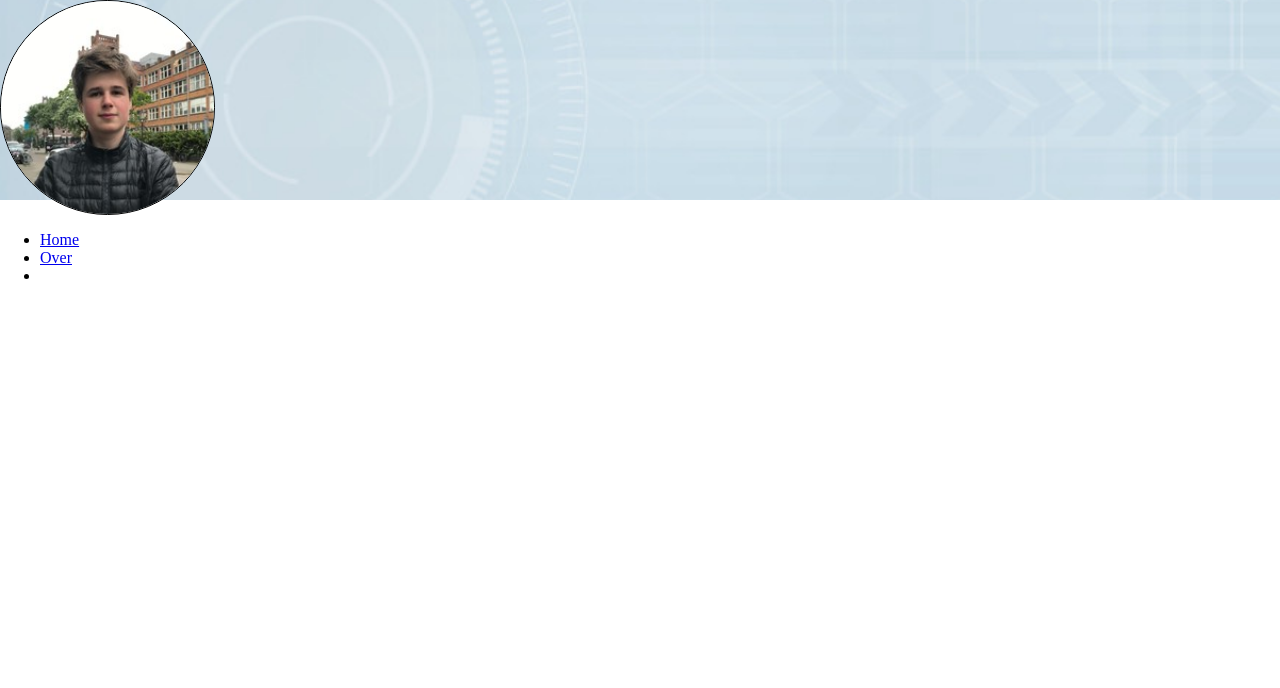
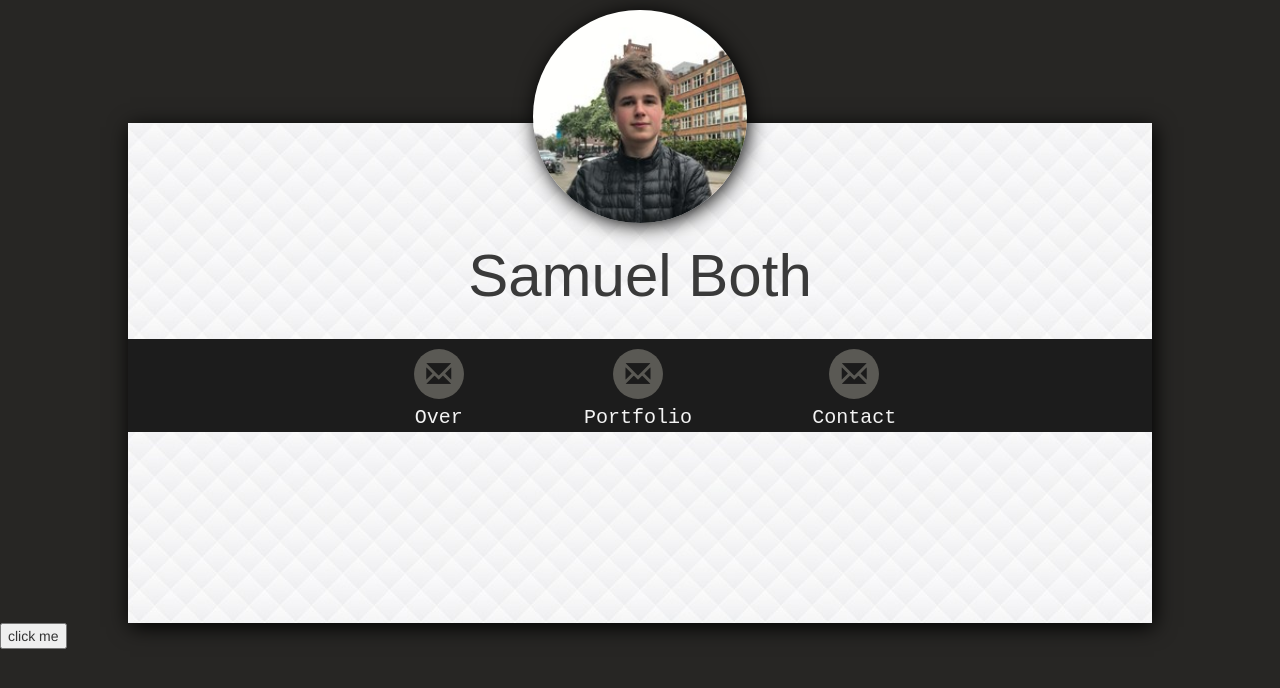
Before and after one commit to samuelboth1/portfolio_page, a plain HTML site: page index.html in a window 1280 px wide. Drawn offline with nearby package versions, Linux system fonts and the light colour scheme.

Commit message:
changing background
the changing background isn't working so I need to fix this

```diff
--- a/default.css
+++ /dev/null
@@ -1,35 +0,0 @@
-body {
-    margin: 0;
-    padding: 0;
-}
-
-/* navigation */
-header {
-	/*default things*/
-	margin: 0;
-	padding: 0;
-	height: 200px;
-	/*here is the background image*/
-	background-image: url('images/background-banner.jpg');
-	background-repeat: no-repeat;
-	background-position: center;
-	background-size: 100%;
-}
-.profiel-foto{
-	border: solid #000 1px;
-	border-radius: 50%;
-}
-
-/* all the grid sources */
-.col-1 {width: 8.33%;}
-.col-2 {width: 16.66%;}
-.col-3 {width: 25%;}
-.col-4 {width: 33.33%;}
-.col-5 {width: 41.66%;}
-.col-6 {width: 50%;}
-.col-7 {width: 58.33%;}
-.col-8 {width: 66.66%;}
-.col-9 {width: 75%;}
-.col-10 {width: 83.33%;}
-.col-11 {width: 91.66%;}
-.col-12 {width: 100%;}
--- a/index.css
+++ b/index.css
@@ -1,10 +1,86 @@
-@import url('default.css');
-
 body {
     margin: 0;
     padding: 0;
+	background-color: #272624;
+
 }
-/*.main-container{
-	border: solid #fff 5px;
-	background-color: #000;
-}*/
+
+/* navigation */
+header {
+	/*other styling things*/
+	padding: 0;
+    height: 500px;
+    width: 80%;
+    margin: auto;
+    margin-top: -100px;
+    box-shadow: 2px 4px 20px #000000;
+
+    /*background image place*/
+    background-image: url('images/white-background.jpg');
+    background-position: center;
+}
+.profiel-foto{
+	border-radius: 50%;
+	margin-left: 41.67%;
+    margin-top: 10px;
+    box-shadow: 2px 2px 20px #000;
+}
+.name {
+	padding-top: 110px;
+    text-align: center;
+    font-size: 60px;
+    color: #3a3a3a;
+    font-family: fantasy;
+}
+nav{
+	text-align: center;
+	margin-top: 20px;
+	background-color: #1c1c1c;
+	font-size: 20px;
+	font-family: monospace;
+}
+li{
+	display: inline-block;
+	margin: 1% 6% 0 5%;
+}
+a {
+	display: block;
+	color: #f3f3f3;
+	margin-top: 5px;
+}
+a:hover{
+	color: #a7a6a0;
+	text-decoration: none;
+}
+a:visited{
+	text-decoration: none;
+	color: #fbfbfb;
+}
+i {
+	font-size: 25px;
+}
+.header-icon{
+	border-radius: 50%;
+    height: 50px;
+    width: 50px;
+    color: #1b1b1b;
+    border: none;
+    background-color: #5a5954;
+    outline: 0;
+}
+
+
+
+/* all the grid sources */
+.col-1 {width: 8.33%;}
+.col-2 {width: 16.66%;}
+.col-3 {width: 25%;}
+.col-4 {width: 33.33%;}
+.col-5 {width: 41.66%;}
+.col-6 {width: 50%;}
+.col-7 {width: 58.33%;}
+.col-8 {width: 66.66%;}
+.col-9 {width: 75%;}
+.col-10 {width: 83.33%;}
+.col-11 {width: 91.66%;}
+.col-12 {width: 100%;}
--- a/index.html
+++ b/index.html
@@ -1,18 +1,37 @@
 <html>
 <head>
     <title>Samuel Both | Home</title>
+    <!-- bootstrap files -->
+	<link rel="stylesheet" href="https://maxcdn.bootstrapcdn.com/bootstrap/3.3.7/css/bootstrap.min.css" integrity="sha384-BVYiiSIFeK1dGmJRAkycuHAHRg32OmUcww7on3RYdg4Va+PmSTsz/K68vbdEjh4u" crossorigin="anonymous">
+	<!-- other files -->
     <link rel="stylesheet" type="text/css" href="index.css">
 </head>
 <body>
+	<!-- the avatar image  -->
+    <img src="images/profiel-foto.jpeg" class="col-2 profiel-foto">
 	<header>
-		<!-- a image  -->
-        	<img src="images/profiel-foto.jpeg" class="col-2 profiel-foto">
+		<p class="name">Samuel Both</p>
         <!-- navigation -->
         <nav class=".col-10">
         	<ul>
-        		<li><a href="index.html" class="active">Home</a></li>
-        		<li><a href="#">Over</a></li>
-        		<li><a href="#"></a></li>
+        		<li>
+        			<button class="header-icon">
+        				<i class="glyphicon glyphicon-envelope"></i>
+        			</button>
+        			<a href="#">Over</a>
+        		</li>
+        		<li>
+        			<button class="header-icon">
+        				<i class="glyphicon glyphicon-envelope"></i>
+        			</button>
+        			<a href="#">Portfolio</a>
+        		</li>
+        		<li>
+        			<button class="header-icon">
+        				<i class="glyphicon glyphicon-envelope"></i>
+        			</button>
+        			<a href="#">Contact</a>
+        		</li>
         	</ul>
         </nav>
     </header>
@@ -20,7 +39,41 @@
 
     </div>
     <footer>
+    	<button type="button" id="myButton">click me</button>
+    </footer>
+    <script type="text/javascript">
+    var i = 0;
+    var isTrue = true;
+	// const btn = document.querySelector('#myButton');
+	// btn.addEventListener('click', () => {
+		var backgroundColors = ['#666262', '#a08a67', '#a5701d', '#f5f5f5'];
+		for (var i = 0; i < 3; i++) {
+			setInterval(function(){
+			document.body.style.backgroundColor = backgroundColors[var color in backgroundColors];
+			}, 1000);
+		}
+	// for(var i = 0; i < 3; i++){
+	// 	setInterval(function(){
+	// 		var colors = [Math.floor(Math.random() * 3)];
+	// 		document.body.style.backgroundColor = colors;
+	// 	}, 1000);
+    // 	switch(Math.floor(Math.random() * 3)){
+    // 		case 0:
+    //     	setInterval(function(){document.body.style.backgroundColor = '#666262';}, 1000);
+    //  		break;
+    //         case 1:
+    //         setInterval(function(){document.body.style.backgroundColor = '#a08a67';}, 1000);
+ 			// break;
+    //         case 2:
+    //        	setInterval(function(){document.body.style.backgroundColor = '#a5701d';}, 1000);
+ 			// break;
+ 			// default:
+ 			// setInterval(function(){document.body.style.backgroundColor = '#f5f5f5';});
+ 			// break;
+    // 	}
+	// }
 
-    </footer>
+	// });
+    </script>
 </body>
 </html>
```
Also changed, not shown: images/default-background-image.jpeg (added), images/white-background.jpg (added), 2 other files.
